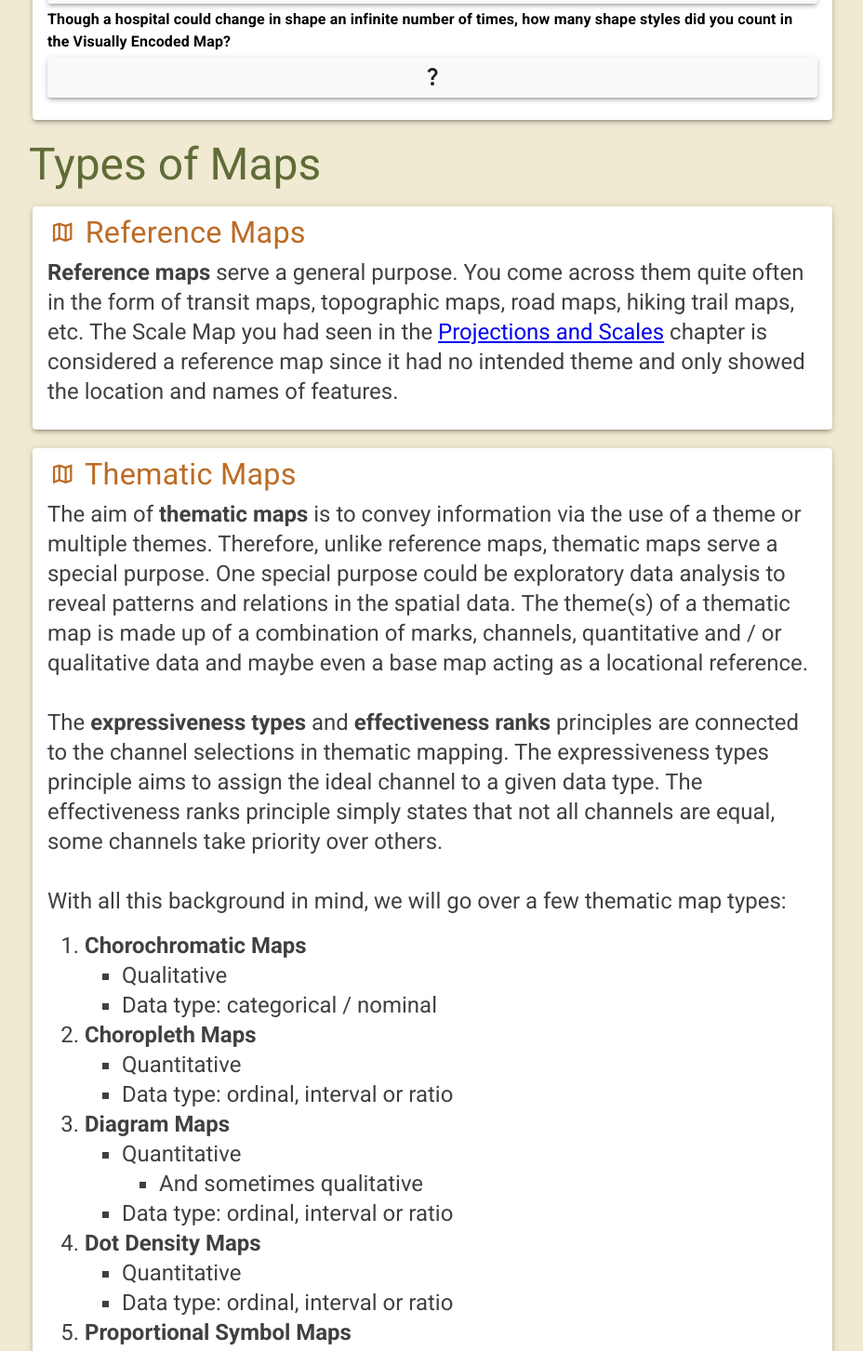
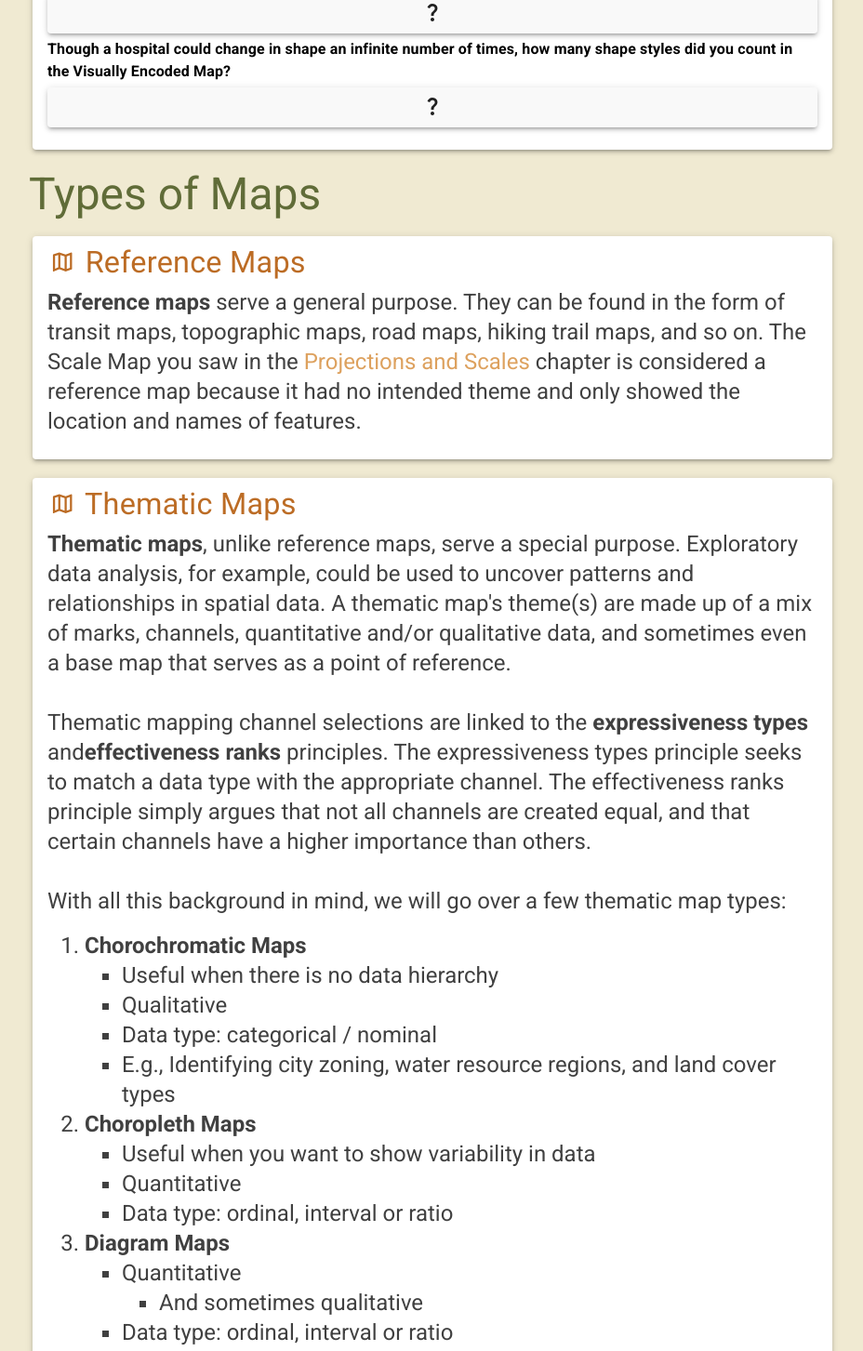
Before and after one commit to InteractiveLearner/interactivelearner-gis, a React (Create React App) app: page /#/visual in a window 1280 px wide. Shown: the part 3722-5175 px from the top of the page at 93% size, without its empty margins (175-1103 px from the left). Built offline with nearby package versions, Linux system fonts and the light colour scheme.

Commit message:
grammar fixes, chorochromatic and disclaimer

```diff
--- a/src/views/pages/Home.jsx
+++ b/src/views/pages/Home.jsx
@@ -93,7 +93,8 @@ export default function Home() {
               color="textSecondary"
               paragraph
             >
-              View any of the topics below to learn about GIS!
+              View any of the topics below to learn about GIS! Disclaimer: The
+              entire site is under ongoing development. However, feedback is still welcome.
             </Typography>
           </Container>
         </div>
--- a/src/views/pages/Visual.jsx
+++ b/src/views/pages/Visual.jsx
@@ -155,6 +155,11 @@ const sources = [
     author: "Statistics Canada",
     url: "https://www150.statcan.gc.ca/n1/pub/92-195-x/2011001/other-autre/theme/def-eng.htm#archived",
   },
+  {
+    title: "Map",
+    author: "วราภรณ์ มูลวงศ์",
+    url: "https://sites.google.com/site/boardinclassrom/map/chorochromatic-map",
+  },
 ];
 
 const authors = [
@@ -305,20 +310,6 @@ function Visual() {
             credit={figures[1].credit}
             url={figures[1].url}
           />
-          {/* <Card elevation={3} sx={theme.card}>
-              <CardContent>
-                <Typography variant="h4" sx={theme.contentHeader}>
-                  <MapOutlinedIcon
-                    style={{ minWidth: "20px" }}
-                    fontSize={"medium"}
-                  />{" "}
-                  Color
-                </Typography>
-                <Typography component="p" variant="h5" sx={theme.content}>
-                  Content
-                </Typography>
-              </CardContent>
-            </Card> */}
           <Card elevation={3} sx={theme.card}>
             <CardContent sx={theme.cardContent}>
               <Typography variant="h4" sx={theme.contentHeader}>
@@ -328,10 +319,10 @@ function Visual() {
                 Visually Encoded Map
               </Typography>
               <Typography component="p" variant="h5" sx={theme.content}>
-                Now that you have learned about visual encoding, interact with
-                the map below to discover which marks and channels are shown and
-                the information they possess.
-                {/* Mention change icon style button */}
+                Now that you've learned about visual encoding, play around with
+                the map below to see which marks and channels are displayed, as
+                well as the data they contain. You can alter the style of the
+                points by pressing the bottom-right button.
               </Typography>
             </CardContent>
           </Card>
@@ -346,14 +337,16 @@ function Visual() {
                 <MapOutlinedIcon sx={theme.icon} /> Reference Maps
               </Typography>
               <Typography component="p" variant="h5" sx={theme.content}>
-                <b>Reference maps</b> serve a general purpose. You come across
-                them quite often in the form of transit maps, topographic maps,
-                road maps, hiking trail maps, etc. The Scale Map you had seen in
-                the{" "}
-                <a href="https://www.interactivelearner-gis.com/#/projections">
+                <b>Reference maps</b> serve a general purpose. They can be found
+                in the form of transit maps, topographic maps, road maps, hiking
+                trail maps, and so on. The Scale Map you saw in the{" "}
+                <a
+                  style={{ textDecoration: "none", color: "#dda15e" }}
+                  href="https://www.interactivelearner-gis.com/#/projections"
+                >
                   Projections and Scales
                 </a>{" "}
-                chapter is considered a reference map since it had no intended
+                chapter is considered a reference map because it had no intended
                 theme and only showed the location and names of features.
               </Typography>
             </CardContent>
@@ -364,28 +357,21 @@ function Visual() {
                 <MapOutlinedIcon sx={theme.icon} /> Thematic Maps
               </Typography>
               <Typography component="p" variant="h5" sx={theme.content}>
-                The aim of <b>thematic maps</b> is to convey information via the
-                use of a theme or multiple themes. Therefore, unlike reference
-                maps, thematic maps serve a special purpose. One special purpose
-                could be exploratory data analysis to reveal patterns and
-                relations in the spatial data. The theme(s) of a thematic map is
-                made up of a combination of marks, channels, quantitative and /
-                or qualitative data and maybe even a base map acting as a
-                locational reference.
-                {/* Maps transform from simple layers */}
-                {/* When to use which channel? Expressiveness vs effectiveness */}
-                {/* Data Types */}
-                {/* Mixing of visual variables / channels */}
-                {/* Multivariate Maps */}
-                {/* Show a collection of maps and ask users to identify each theme */}
+                <b>Thematic maps</b>, unlike reference maps, serve a special
+                purpose. Exploratory data analysis, for example, could be used
+                to uncover patterns and relationships in spatial data. A
+                thematic map's theme(s) are made up of a mix of marks, channels,
+                quantitative and/or qualitative data, and sometimes even a base
+                map that serves as a point of reference.
                 <br></br>
                 <br></br>
-                The <b>expressiveness types</b> and <b>effectiveness ranks</b>{" "}
-                principles are connected to the channel selections in thematic
-                mapping. The expressiveness types principle aims to assign the
-                ideal channel to a given data type. The effectiveness ranks
-                principle simply states that not all channels are equal, some
-                channels take priority over others.
+                Thematic mapping channel selections are linked to the{" "}
+                <b>expressiveness types</b> and
+                <b>effectiveness ranks</b> principles. The expressiveness types
+                principle seeks to match a data type with the appropriate
+                channel. The effectiveness ranks principle simply argues that
+                not all channels are created equal, and that certain channels
+                have a higher importance than others.
                 <br></br>
                 <br></br>
                 With all this background in mind, we will go over a few thematic
@@ -398,13 +384,19 @@ function Visual() {
                     <b>Chorochromatic Maps</b>
                   </li>
                   <ul>
+                    <li>Useful when there is no data hierarchy</li>
                     <li>Qualitative</li>
                     <li>Data type: categorical / nominal</li>
+                    <li>
+                      E.g., Identifying city zoning, water resource regions, and
+                      land cover types
+                    </li>
                   </ul>
                   <li>
                     <b>Choropleth Maps</b>
                   </li>
                   <ul>
+                    <li>Useful when you want to show variability in data</li>
                     <li>Quantitative</li>
                     <li>Data type: ordinal, interval or ratio</li>
                   </ul>
@@ -441,6 +433,10 @@ function Visual() {
                   </ul>
                 </ol>
               </Typography>
+              <Typography component="p" variant="h5" sx={theme.content}>
+                Thematic map types can also be combined to form{" "}
+                <b>multivariate maps</b>.
+              </Typography>
             </CardContent>
           </Card>
           <Figure
@@ -458,21 +454,22 @@ function Visual() {
                 Exploration of Thematic Maps
               </Typography>
               <Typography component="p" variant="h5" sx={theme.content}>
-                Now that you have learned about types of maps and how they are
-                designed, it is your turn to explore them. Here are some tips:
+                Now that you've learned about the many types of maps and how
+                they're designed, it's time to go exploring. Here are some
+                suggestions:
               </Typography>
               <Typography component="ol" variant="h5" sx={theme.contentBullets}>
                 <ul>
                   <li>
-                    Can you identify which channels were used in the making of
-                    each thematic map? The Channel Ranking figure may prove
+                    Can you identify which channels were used to create each of
+                    the thematic maps? The Channel Ranking figure could be
                     useful.
                   </li>
                   <li>
-                    The dot density maps's view is set to <i>World</i>. Notice
-                    how as you zoom in to a <i>Continent</i> or <i>Country</i>{" "}
-                    level, the dots begin to represent a different number of
-                    people.
+                    The dot density maps's view is set to <i>World</i>. people.
+                    Notice how the dots begin to indicate a different number of
+                    people when you zoom in to a <i>Continent</i> or{" "}
+                    <i>Country</i> level.
                   </li>
                 </ul>
               </Typography>
@@ -487,8 +484,20 @@ function Visual() {
               width: "95%",
               border: 0,
             }}
+            height={600}
+            image="https://arcg.is/1HrKjq"
+          />
+          <CardMedia
+            component="iframe"
+            title="Dot Density Map"
+            style={{
+              margin: "auto",
+              marginBottom: "20px",
+              width: "95%",
+              border: 0,
+            }}
             height={500}
-            image="https://omarkawach.maps.arcgis.com/apps/instant/basic/index.html?appid=de956853f5e746f39465a008681eb2ee"
+            image="https://arcg.is/yLTWH0"
           />
           {/* Ask Users to Identify each thematic map */}
           {/* Watch as the dots in the dot density map represent a different number of people */}
```
Also changed, not shown: 1 other file (tests, documents, lock files or other folders).
